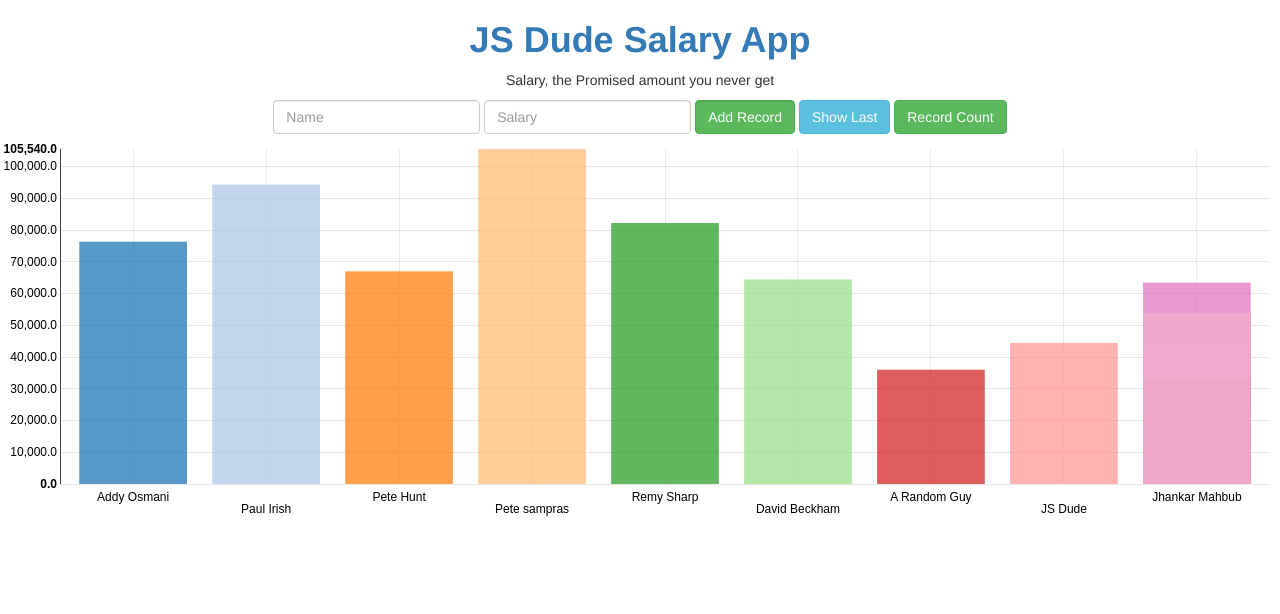
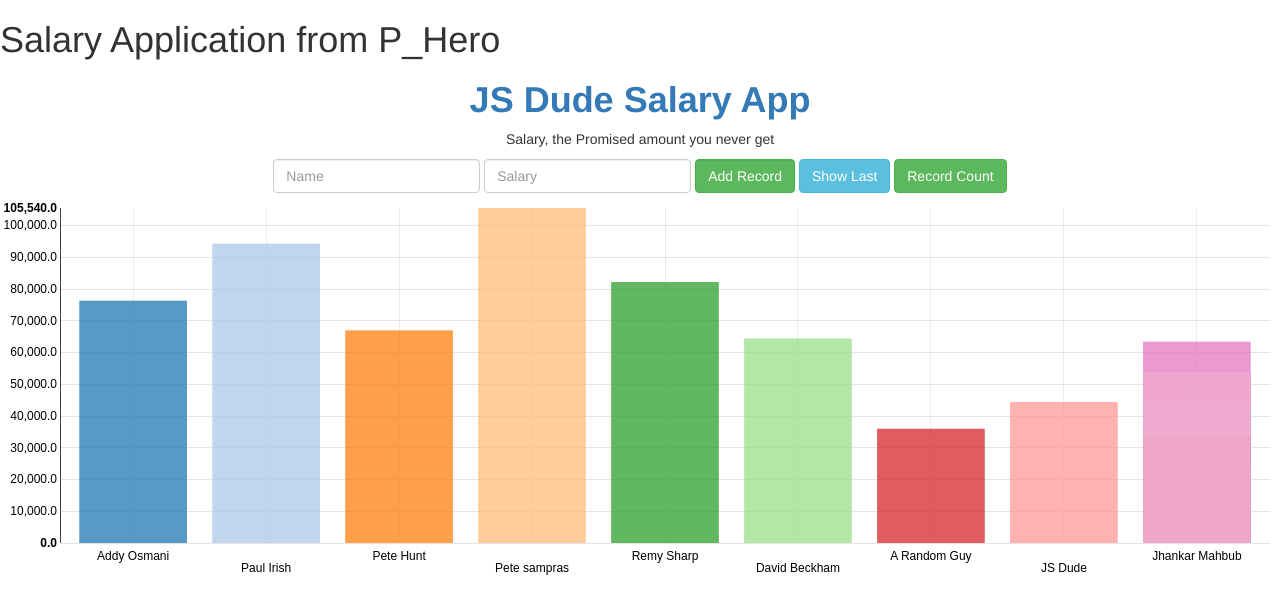
Before and after one commit to RANACSERU/salary-app, a plain HTML site: page index.html in a window 1280 px wide. Drawn offline with Linux system fonts and the light colour scheme.

Commit message:
add heading

```diff
--- a/index.html
+++ b/index.html
@@ -32,6 +32,7 @@
     <script src="scripts/findEventHandlers.js"></script>
   </head>
   <body>
+    <h1>Salary Application from P_Hero</h1>
     <div class="text-center">
       <h1 class="text-primary"><strong>JS Dude Salary App</strong></h1>
       <p>Salary, the Promised amount you never get</small>
```
